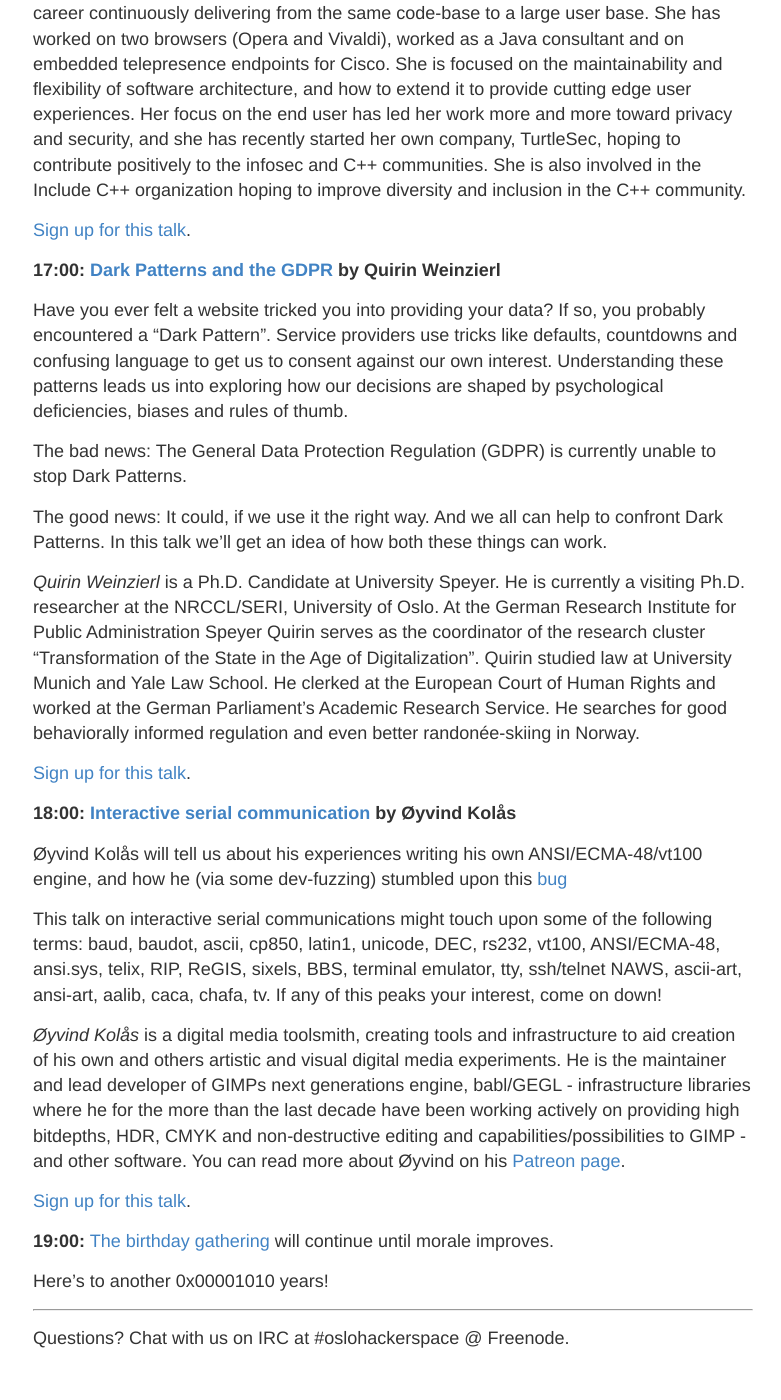
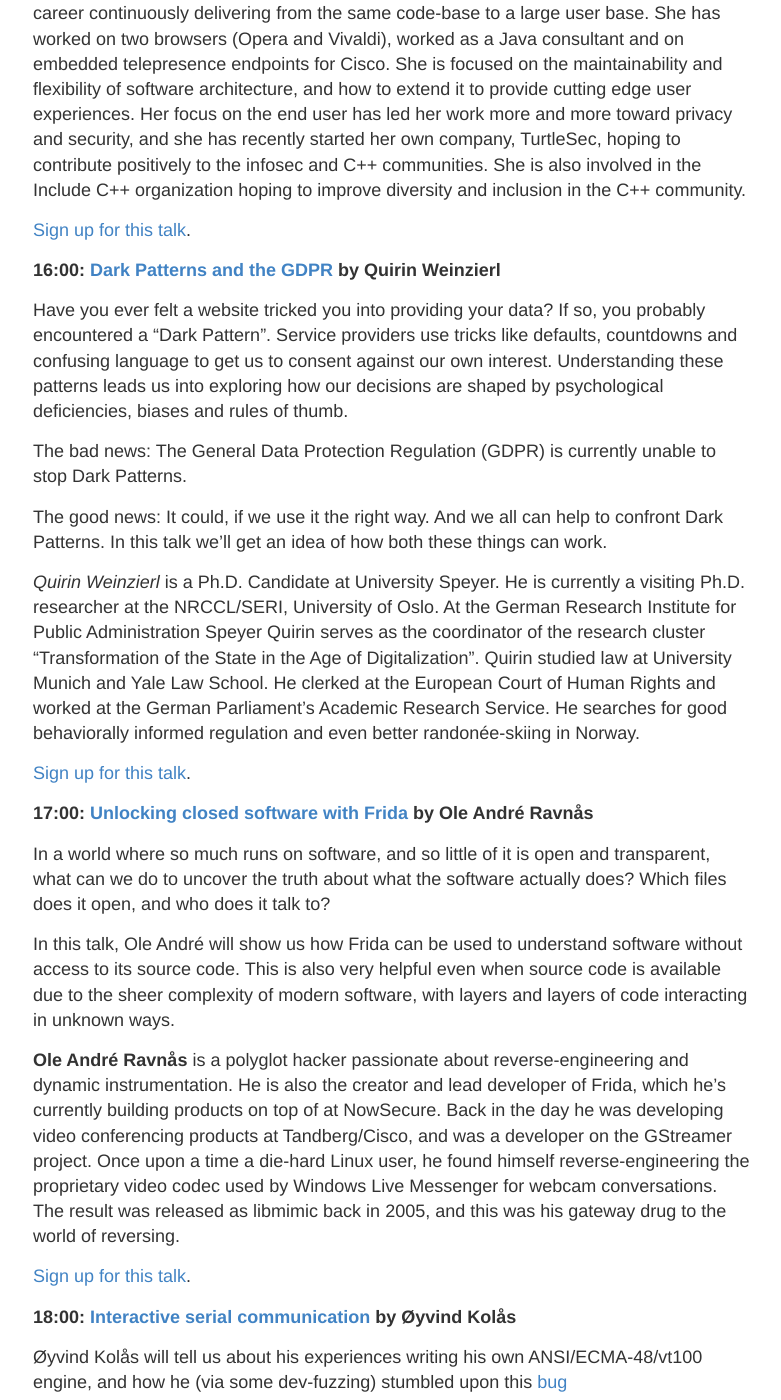
Before and after one commit to labanskoller/hackeriet_blog, a Jekyll site: the page built from _posts/2020-02-20-hackeriet-10.md, in a window 1280 px wide and 1400 px high, scrolled down 1533 px. Shown: the whole window, without its empty margins (247-1028 px from the left). Built offline with Jekyll 4.4.1, drawn with Linux system fonts in a browser that asks for light colours; some of the changed text lies outside the part shown.

Commit message:
Add oleavr's talk

```diff
--- a/_posts/2020-02-20-hackeriet-10.md
+++ b/_posts/2020-02-20-hackeriet-10.md
@@ -26,9 +27,10 @@ We are building our critical infrastructure from hardware and software built by
 
 *Patricia Aas* is a programmer who has worked mostly in C++ and Java. She has spent her career continuously delivering from the same code-base to a large user base. She has worked on two browsers (Opera and Vivaldi), worked as a Java consultant and on embedded telepresence endpoints for Cisco. She is focused on the maintainability and flexibility of software architecture, and how to extend it to provide cutting edge user experiences. Her focus on the end user has led her work more and more toward privacy and security, and she has recently started her own company, TurtleSec, hoping to contribute positively to the infosec and C++ communities. She is also involved in the Include C++ organization hoping to improve diversity and inclusion in the C++ community.
 
+
 [Sign up for this talk](https://www.meetup.com/hackeriet/events/268853140/).
 
-**17:00: [Dark Patterns and the GDPR](https://www.meetup.com/hackeriet/events/268730284/) by Quirin Weinzierl**
+**16:00: [Dark Patterns and the GDPR](https://www.meetup.com/hackeriet/events/268730284/) by Quirin Weinzierl**
 
 Have you ever felt a website tricked you into providing your data? If so, you probably encountered a "Dark Pattern". Service providers use tricks like defaults, countdowns and confusing language to get us to consent against our own interest. Understanding these patterns leads us into exploring how our decisions are shaped by psychological deficiencies, biases and rules of thumb.
 
@@ -39,6 +41,18 @@ The good news: It could, if we use it the right way. And we all can help to conf
 *Quirin Weinzierl* is a Ph.D. Candidate at University Speyer. He is currently a visiting Ph.D. researcher at the NRCCL/SERI, University of Oslo. At the German Research Institute for Public Administration Speyer Quirin serves as the coordinator of the research cluster “Transformation of the State in the Age of Digitalization”. Quirin studied law at University Munich and Yale Law School. He clerked at the European Court of Human Rights and worked at the German Parliament’s Academic Research Service. He searches for good behaviorally informed regulation and even better randonée-skiing in Norway.
 
 [Sign up for this talk](https://www.meetup.com/hackeriet/events/268730284/).
+
+
+**17:00: [Unlocking closed software with Frida](https://www.meetup.com/hackeriet/events/269090108/) by Ole André Ravnås**
+
+In a world where so much runs on software, and so little of it is open and transparent, what can we do to uncover the truth about what the software actually does? Which files does it open, and who does it talk to?
+
+In this talk, Ole André will show us how Frida can be used to understand software without access to its source code. This is also very helpful even when source code is available due to the sheer complexity of modern software, with layers and layers of code interacting in unknown ways.
+
+**Ole André Ravnås** is a polyglot hacker passionate about reverse-engineering and dynamic instrumentation. He is also the creator and lead developer of Frida, which he's currently building products on top of at NowSecure. Back in the day he was developing video conferencing products at Tandberg/Cisco, and was a developer on the GStreamer project. Once upon a time a die-hard Linux user, he found himself reverse-engineering the proprietary video codec used by Windows Live Messenger for webcam conversations. The result was released as libmimic back in 2005, and this was his gateway drug to the world of reversing.
+
+[Sign up for this talk](https://www.meetup.com/hackeriet/events/269090108/).
+
 
 **18:00: [Interactive serial communication](https://www.meetup.com/hackeriet/events/268831116/) by Øyvind Kolås**
 
```
Also changed, not shown: other parts of _posts/2020-02-20-hackeriet-10.md (+3 -2 lines).
